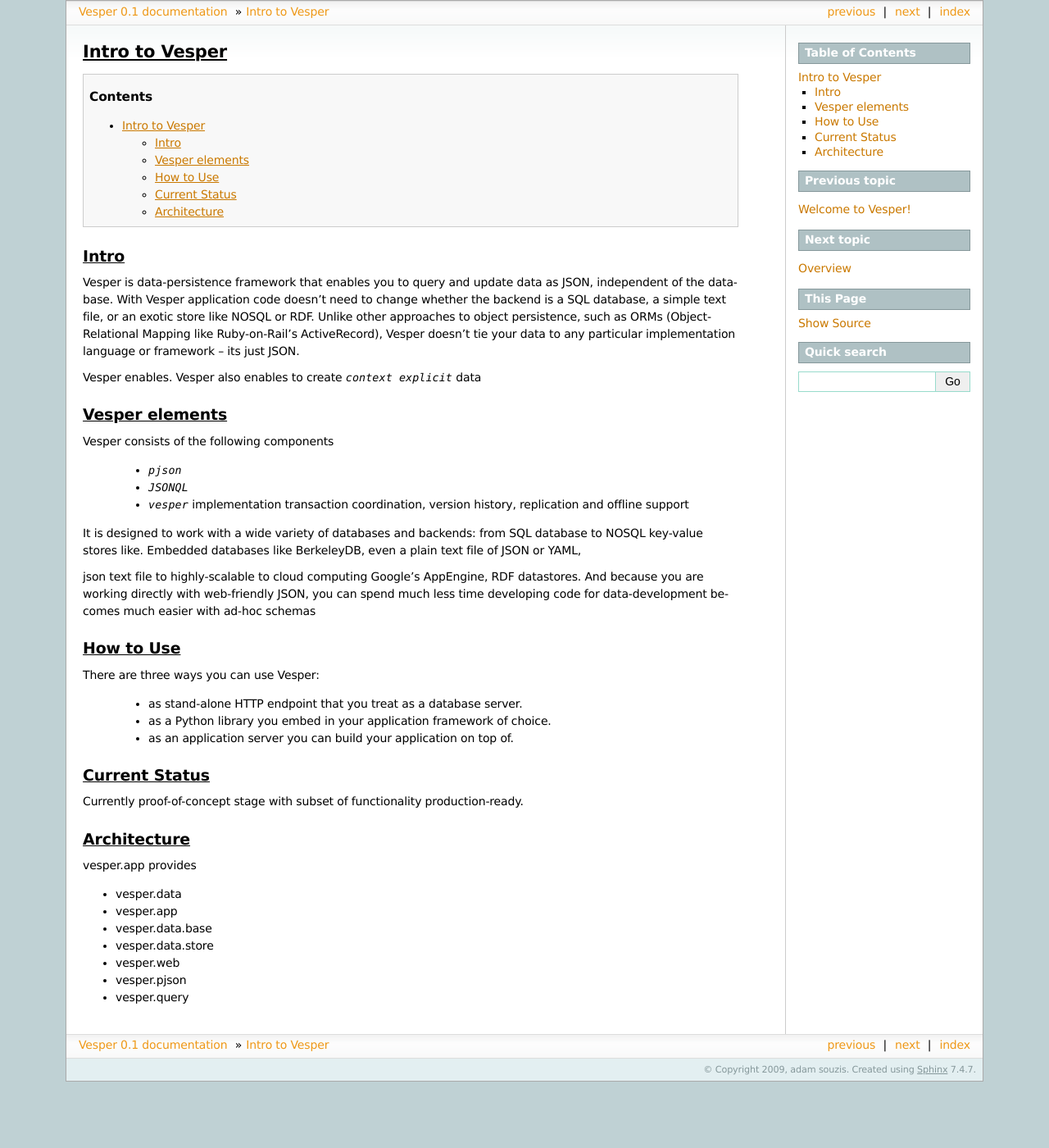
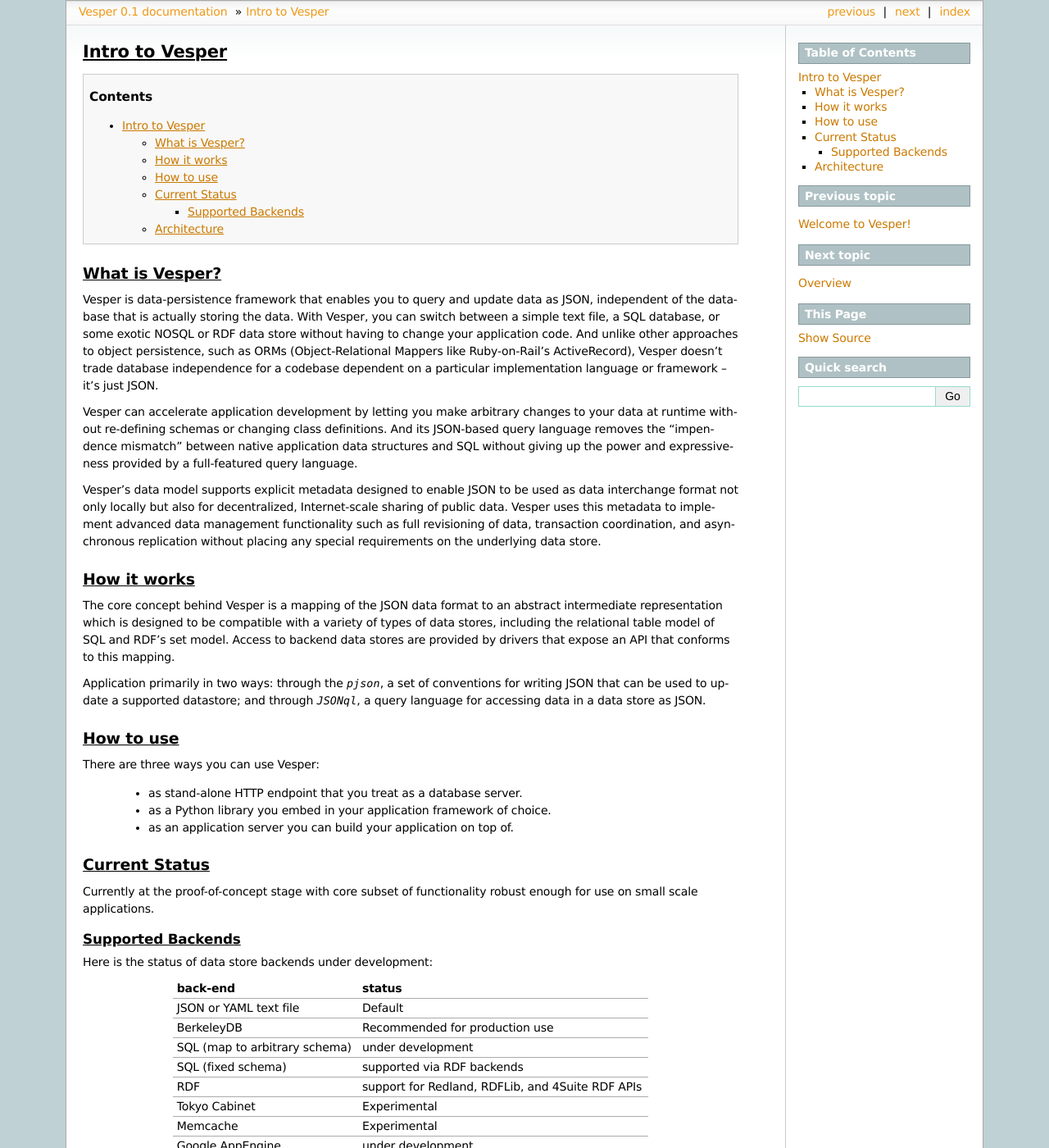
Before and after one commit to onecommons/vesper, a Sphinx documentation site: the page built from doc/source/intro.rst, in a window 1280 px wide and 1400 px high. Shown: the whole window at 82% size. Built offline with Sphinx 7.4.7, drawn with Linux system fonts in a browser that asks for light colours; some of the changed text lies outside the part shown.

Commit message:
get intro page in better shape

```diff
--- a/doc/source/intro.rst
+++ b/doc/source/intro.rst
@@ -3,27 +3,23 @@
 
 .. contents::
 
-Intro
------
+What is Vesper?
+---------------
 
-Vesper is data-persistence framework that enables you to query and update data as JSON, independent of the database. With Vesper application code doesn't need to change whether the backend is a SQL database, a simple text file, or an exotic store like NOSQL or RDF. Unlike other approaches to object persistence, such as ORMs (Object-Relational Mapping like Ruby-on-Rail's ActiveRecord), Vesper doesn't tie your data to any particular implementation language or framework -- its just JSON.
+Vesper is data-persistence framework that enables you to query and update data as JSON, independent of the database that is actually storing the data. With Vesper, you can switch between a simple text file, a SQL database, or some exotic NOSQL or RDF data store without having to change your application code. And unlike other approaches to object persistence, such as ORMs (Object-Relational Mappers like Ruby-on-Rail's ActiveRecord), Vesper doesn't trade database independence for a codebase dependent on a particular implementation language or framework -- it's just JSON.
 
-Vesper enables. Vesper also enables to create `context explicit` data
+Vesper can accelerate application development by letting you make arbitrary changes to your data at runtime without re-defining schemas or changing class definitions. And its JSON-based query language removes the "impendence mismatch" between native application data structures and SQL without giving up the power and expressiveness provided by a full-featured query language.
 
-Vesper elements
------------------
-Vesper consists of the following components
+Vesper's data model supports explicit metadata designed to enable JSON to be used as data interchange format not only locally but also for decentralized, Internet-scale sharing of public data. Vesper uses this metadata to implement advanced data management functionality such as full revisioning of data, transaction coordination, and asynchronous replication without placing any special requirements on the underlying data store.
 
- * `pjson`
- * `JSONQL`
- * `vesper` implementation transaction coordination, version history, replication and offline support
+How it works
+------------
 
-It is designed to work with a wide variety of databases and backends: from SQL database to NOSQL key-value stores like.
-Embedded databases like BerkeleyDB, even a plain text file of JSON or YAML,
+The core concept behind Vesper is a mapping of the JSON data format to an abstract intermediate representation which is designed to be compatible with a variety of types of data stores, including the relational table model of SQL and RDF's set model. Access to backend data stores are provided by drivers that expose an API that conforms to this mapping.
 
-json text file to highly-scalable to cloud computing Google's AppEngine, RDF datastores. And because you are working directly with web-friendly JSON, you can spend much less time developing code for data-development becomes much easier with ad-hoc schemas
+Application primarily in two ways: through the `pjson`, a set of conventions for writing JSON that can be used to update a supported datastore; and through `JSONql`, a query language for accessing data in a data store as JSON.
 
-How to Use
+How to use
 ----------
 
 There are three ways you can use Vesper:
@@ -32,21 +28,47 @@
  * as a Python library you embed in your application framework of choice.
  * as an application server you can build your application on top of.
 
+
 Current Status
 --------------
 
-Currently proof-of-concept stage with subset of functionality production-ready.
+Currently at the proof-of-concept stage with core subset of functionality robust enough for use on small scale applications.
+
+Supported Backends
+~~~~~~~~~~~~~~~~~~
+
+Here is the status of data store backends under development:
+
+=============================    =================================================
+back-end                         status
+=============================    =================================================
+JSON or YAML text file           Default
+BerkeleyDB                       Recommended for production use
+SQL (map to arbitrary schema)    under development
+SQL (fixed schema)               supported via RDF backends
+RDF                              support for Redland, RDFLib, and 4Suite RDF APIs
+Tokyo Cabinet                    Experimental
+Memcache                         Experimental
+Google AppEngine                 under development
+Federated (multiple backends)    planned
+=============================    =================================================
 
 Architecture
 ------------
 
-vesper.app provides
-
-- vesper.data
-- vesper.app
-- vesper.data.base
-- vesper.data.store
-- vesper.web
-
-- vesper.pjson
-- vesper.query
+vesper.pjson
+  translates json to internal tuple representation
+vesper.query
+  executes JSONql queries against model
+vesper.data.DataStore
+  high-level query and CRUD interface
+vesper.data.base
+  base data access APIs
+vesper.data.store.*
+  a collection of backend datastore drivers that implement vesper.data.base
+vesper.app
+  provides configuration, generic request, and transaction services
+vesper.web
+  wsgi middleware translates HTTP requests into vesper requests
+vesper.web.baseapp
+  wsgi app that provides an query and update HTTP endpoint and a Javascript library for using it.
--- a/doc/source/jsonql.rst
+++ b/doc/source/jsonql.rst
@@ -3,7 +3,7 @@
 Overview
 ===========
 
-JQL is languages for querying data that can represented in JSON. A JQL implementation provides a mapping from objects in a backend datastore to a collection of JSON objects with properties (for example, each object might correspond to a row in table, with a property for each column). A JQL query operates on that mapping in a manner similar to a SQL query except that instead of returning rows it returns JSON data structures based on the pattern specified in the query.
+JQL is languages for querying data that can be represented as JSON. A JQL implementation provides a mapping from objects in a backend datastore to a collection of JSON objects with properties (for example, each object might correspond to a row in table, with a property for each column). A JQL query operates on that mapping in a manner similar to a SQL query except that instead of returning rows it returns JSON data structures based on the pattern specified in the query.
 
 Below is simplifed representation of the JQL grammar (the formal grammar can be found [here|grammar]). We'll go through each element and provide sample queries illustrating each feature of the language. The queries and sample results are based on the sample json used by the [tutorial] (which, btw, might be a better place to start learning about JQL).
 
```
Also changed, not shown: other parts of doc/source/jsonql.rst (+1 -1 lines).
